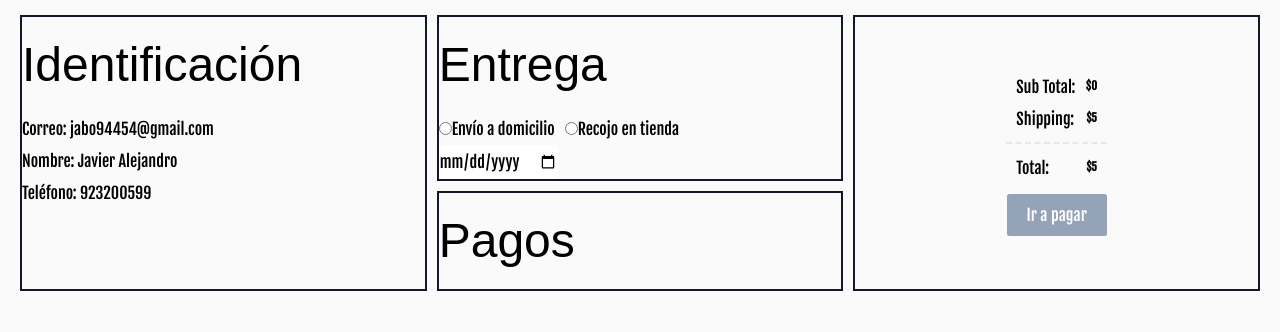
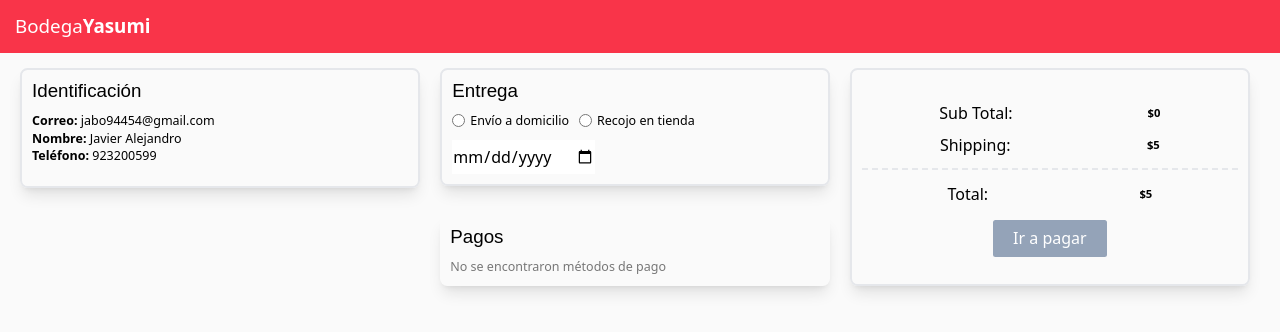
Before and after one commit to Sebas-TM/BodegaYasumiWeb, a React (Vite) app in the folder Bodega-Yasumi/: page /payment in a window 1280 px wide. Shown: the top 332 px of the page. Built offline with nearby package versions, Linux system fonts and the light colour scheme.

Commit message:
payment style

```diff
--- a/Bodega-Yasumi/src/assets/scss/dashboard/dashboard.scss
+++ b/Bodega-Yasumi/src/assets/scss/dashboard/dashboard.scss
@@ -91,8 +91,6 @@
       height: 10rem;
     }
     .admin__main{
-      display: grid;
-      grid-template-columns: 1fr 2fr;
       overflow-y: scroll;
       height: calc(100vh - 15rem);
       border-radius: 8px;
--- a/Bodega-Yasumi/src/pages/Cart/Pricings.jsx
+++ b/Bodega-Yasumi/src/pages/Cart/Pricings.jsx
@@ -2,17 +2,17 @@ import {shipping} from '../../utils/pricings.js'
 
 const Pricings = ({totalPrice}) => {
   return (
-    <div className='flex flex-col items-center'>
-      <div className='flex justify-between items-center w-full px-4 mobile:w-4/5 tablet:w-2/3 laptop:w-2/5 desktop:w-1/4'>
+    <div className='flex flex-col items-center justify-around'>
+      <div className='flex justify-around items-center w-full px-4'>
         <span>Sub Total:</span>
         <span className='text-title font-bold text-lg my-2'>{`$${totalPrice()}`}</span>
       </div>
-      <div className='flex justify-between items-center w-full px-4 mobile:w-4/5 tablet:w-2/3 laptop:w-2/5 desktop:w-1/4'>
+      <div className='flex justify-around items-center w-full px-4'>
         <span>Shipping:</span>
         <span className='text-title font-bold text-lg my-2'>{`$${shipping}`}</span>
       </div>
-      <hr className='w-full px-4 mobile:w-4/5 tablet:w-2/3 laptop:w-2/5 desktop:w-1/4 my-3 border-dashed border-t-2' />
-      <div className='flex justify-between items-center w-full px-4 mobile:w-4/5 tablet:w-2/3 laptop:w-2/5 desktop:w-1/4'>
+      <hr className='w-full px-4 my-3 border-dashed border-t-2' />
+      <div className='flex justify-around items-center w-full px-4'>
         <span>Total:</span>
         <span className='text-secondary font-bold text-lg my-2'>{`$${
           totalPrice() + shipping
--- a/Bodega-Yasumi/src/pages/Cart/ProductCart.jsx
+++ b/Bodega-Yasumi/src/pages/Cart/ProductCart.jsx
@@ -7,20 +7,20 @@ const ProductCart = ({
   const {nombre, precio, qty} = item;
 
   return (
-    <div className="py-5 sm:py-8">
-        <div className="flex flex-wrap gap-4 lg:gap-6 sm:py-2.5">
+    <div className="py-5 sm:py-8 w-[30rem]">
+        <div className="flex flex-row gap-4 lg:gap-6 sm:py-2.5 justify-between">
+            <section className='flex gap-4'>
                 <div className="sm:-my-2.5">
                     <a href="#" className="group w-24 sm:w-40 h-40 sm:h-56 block bg-gray-100 rounded-lg overflow-hidden relative">
                     <img src={`${consts.API_PUBLIC}${item.Imagen.nombre}`} loading="lazy" alt="Photo by Thái An" className="w-full h-full object-cover object-center group-hover:scale-110 transition duration-200" />
                     </a>
                 </div>
-
                 <div className="flex flex-col justify-between flex-1">
                     <div>
                     <span className="inline-block text-gray-800 hover:text-gray-500 text-lg lg:text-xl font-bold transition duration-100 mb-1">{nombre}</span>
 
-            <span className="block text-gray-500">{`Precio: s/${precio}`}</span>
-            <span className="block text-gray-500">{`Cantidad: ${qty} unidades`}</span>
+                    <span className="block text-lg text-gray-500">{`Precio: s/${precio}`}</span>
+                    <span className="block text-lg text-gray-500">{`Cantidad: ${qty} unidades`}</span>
                     </div>
 
                     <div>
@@ -35,8 +35,8 @@ const ProductCart = ({
                     </span> */}
                     </div>
                 </div>
-
-        <div className="w-full sm:w-auto flex justify-between border-t sm:border-none pt-4 sm:pt-0">
+            </section>
+            <div className="sm:w-auto flex justify-between border-t sm:border-none pt-4 sm:pt-0">
 
                 <button
                     className="text-red-500 hover:text-red-5000 active:text-red-700 text-sm font-semibold select-none transition duration-100"
--- a/Bodega-Yasumi/src/pages/Dashboard/Dashboard.jsx
+++ b/Bodega-Yasumi/src/pages/Dashboard/Dashboard.jsx
@@ -21,20 +21,9 @@ const Dashboard = () => {
           <LogoIcon className="image__logo"/>
         </h1>
         <nav className='admin__nav'>
-          <li className='admin__li'>
-            <IconHome className="p-4"/>
-            Resumen
-          </li>
-          <li className='admin__li'>
-            <IconUsers className="p-4"/>
-            Usuarios
-          </li>
           <li className='admin__li'>Resumen</li>
-          <li className='admin__li'>Resumen</li>
-          <li className='admin__li'>
-            <IconUser className="p-4"/>
-            Perfil
-          </li>
+          <li className='admin__li'>Usuarios</li>
+          <li className='admin__li'>Perfil</li>
         </nav>
         <div className='admin__logout'>
           <IconLogout className="p-4"/>
@@ -65,7 +54,7 @@ const Dashboard = () => {
         </header>
         <h2 className='admin__title'>Welcome, Mayra</h2>
         <main className='admin__main'>
-          <section className='admin__tablet button p-1'>
+          {/* <section className='admin__tablet button p-1'>
             <div className="container__image-medal flex justify-center">
               <img className="image__medal" src={Medalla} alt="MEDALLA" />
               <IconInfo className="info"/>
@@ -79,7 +68,7 @@ const Dashboard = () => {
             <InfoCard/>
             <InfoCard/>
             <InfoCard/>
-          </section>
+          </section> */}
           <section className='admin__resume'>
             <section className='container__card'>
               <Card>
@@ -94,7 +83,38 @@ const Dashboard = () => {
             </section>
             <section className="container__sales button m-4">
               <div className="container__image__primary flex justify-center">
-                <img className="image__primary" src="https://img.freepik.com/free-vector/space-banner-with-purple-planet-landscape_107791-6230.jpg?w=2000" alt="FOTO" />
+                <div className="overflow-x-auto">
+                  <table className="table w-full">
+                    <thead>
+                      <tr>
+                        <th></th>
+                        <th>Name</th>
+                        <th>Job</th>
+                        <th>Favorite Color</th>
+                      </tr>
+                    </thead>
+                    <tbody>
+                      <tr>
+                        <th>1</th>
+                        <td>Cy Ganderton</td>
+                        <td>Quality Control Specialist</td>
+                        <td>Blue</td>
+                      </tr>
+                      <tr>
+                        <th>2</th>
+                        <td>Hart Hagerty</td>
+                        <td>Desktop Support Technician</td>
+                        <td>Purple</td>
+                      </tr>
+                      <tr>
+                        <th>3</th>
+                        <td>Brice Swyre</td>
+                        <td>Tax Accountant</td>
+                        <td>Red</td>
+                      </tr>
+                    </tbody>
+                  </table>
+                </div>
               </div>
               <section className='container__sale flex justify-between'>
                 <div className='content__sale flex align-center gap-1'>
--- a/Bodega-Yasumi/src/pages/payment/Payment.jsx
+++ b/Bodega-Yasumi/src/pages/payment/Payment.jsx
@@ -14,26 +14,30 @@ const Payment = ({
   const [tipoEntrega, setEntrega] = useState('')
 
   return (
+    <section>
+      <header className='text-3xl flex items-center p-6 font-sans w-full bg-[#f93449] text-white'>
+        Bodega <span className='font-bold'>Yasumi</span>
+      </header>
       <section className='flex justify-center gap-4 m-4'>
-      <section className='border-2 border-gray-900 w-1/3'>
-        <h1>Identificación</h1>
-        <p><span>Correo: </span>{user.correo}</p>
-        <p><span>Nombre: </span>{user.nombre}</p>
-        <p><span>Teléfono: </span>{user.telefono}</p>
+        <section className='p-4 border-2 rounded-xl w-1/3 h-48 shadow-lg font-sans'>
+          <h1 className='text-3xl pb-4'>Identificación</h1>
+          <p className='text-xl'><span className='font-bold'>Correo: </span>{user.correo}</p>
+          <p className='text-xl'><span className='font-bold'>Nombre: </span>{user.nombre}</p>
+          <p className='text-xl'><span className='font-bold'>Teléfono: </span>{user.telefono}</p>
         </section>
-      <section className='flex flex-col gap-4 w-1/3'>
-        <section className='border-2 border-gray-900'>
-          <h1>Entrega</h1>
+        <section className='flex flex-col gap-12 w-1/3 '>
+          <section className='p-4 border-2 rounded-xl shadow-lg font-sans'>
+            <h1 className='text-3xl mb-4'>Entrega</h1>
             <form>
               <section className='flex gap-4'>
-              <button onClick={(e) => setEntrega('entrega')}>
-                <input className="bg-red-500 p-2 cursor-pointer" type="radio" name="tipoEntrega" value="entrega"/>Envío a domicilio
+                <button className='text-xl flex items-center' onClick={(e) => setEntrega('entrega')}>
+                  <input className="bg-red-500 p-2 cursor-pointer mr-2" type="radio" name="tipoEntrega" value="entrega"/>Envío a domicilio
                 </button>
-              <button onClick={(e) => setEntrega('recojo')}>
-                <input className="bg-red-500 p-2 cursor-pointer" type="radio" name="tipoEntrega" value="recojo"/>Recojo en tienda
+                <button className='text-xl flex items-center' onClick={(e) => setEntrega('recojo')}>
+                  <input className="bg-red-500 p-2 cursor-pointer mr-2" type="radio" name="tipoEntrega" value="recojo"/>Recojo en tienda
                 </button>
               </section>
-            <div>
+              <div className='pt-4'>
                 <input type="date" name="" id="" />
               </div>
               {
@@ -43,15 +47,17 @@ const Payment = ({
               }
             </form>
           </section>
-        <section className='border-2 border-gray-900'>
-          <h1>Pagos</h1>
+          <section className='p-4 rounded-xl shadow-lg font-sans'>
+            <h1 className='text-3xl mb-4'>Pagos</h1>
+            <p className='text-xl text-[#777777]'>No se encontraron métodos de pago</p>
           </section>
         </section>
-      <section className='flex flex-col justify-center gap-4 border-2 border-gray-900 w-1/3'>
+        <section className='flex flex-col justify-center gap-4 border-2 p-4 rounded-xl w-1/3 shadow-lg font-sans'>
           <Pricings totalPrice={totalPrice}/>
           <div className='flex justify-center'>
-          <button className='bg-red-700 text-white py-2 px-8 rounded hover:opacity-75 disabled:bg-slate-400 disabled:cursor-not-allowed' disabled={!tipoEntrega}>Ir a pagar</button>
+            <button className='bg-[#fb3449] text-white py-1 px-8 rounded hover:opacity-75 disabled:bg-slate-400 disabled:cursor-not-allowed' disabled={!tipoEntrega}>Ir a pagar</button>
           </div>
+        </section>
       </section>
     </section>
   )
```
Lines whose indentation alone changed are shown as unchanged.
